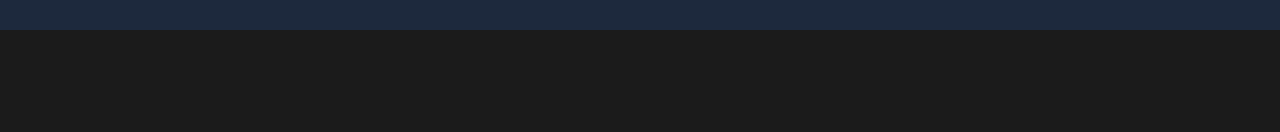
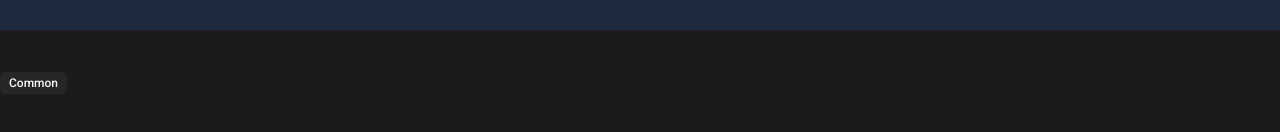
Before and after one commit to Mokalbari/sheet-happens, a Next.js app: page /en in a window 1280 px wide. Shown: the part 284-416 px from the top of the page. Built offline with nearby package versions, Linux system fonts and the light colour scheme.

Commit message:
add badge

```diff
--- a/src/app/[locale]/page.tsx
+++ b/src/app/[locale]/page.tsx
@@ -1,6 +1,7 @@
 import { CopyableText } from "@/components/molecules/copyable-text";
 import { MetricCard } from "@/components/molecules/metric-card";
 import { SectionHeader } from "@/components/molecules/section-header";
+import { Badge } from "@/components/ui/badge";
 import { getTranslations } from "next-intl/server";
 
 export default async function HomePage() {
@@ -23,6 +24,10 @@
       <div className="mt-10 bg-slate-800 p-8">
         <CopyableText text="sheet-happens/characters/1234567890" />
       </div>
+
+      <div className="mt-10">
+        <Badge>Common</Badge>
+      </div>
     </div>
   );
 }
--- /dev/null
+++ b/src/components/ui/badge.tsx
@@ -0,0 +1,46 @@
+import { Slot } from "@radix-ui/react-slot";
+import { cva, type VariantProps } from "class-variance-authority";
+import * as React from "react";
+
+import { cn } from "@/lib/utils";
+
+const badgeVariants = cva(
+  "inline-flex items-center justify-center rounded-sm border px-2 py-0.5 text-xs font-medium w-fit whitespace-nowrap shrink-0 [&>svg]:size-3 gap-1 [&>svg]:pointer-events-none focus-visible:border-ring focus-visible:ring-ring/50 focus-visible:ring-[3px] aria-invalid:ring-destructive/20 dark:aria-invalid:ring-destructive/40 aria-invalid:border-destructive transition-[color,box-shadow] overflow-hidden",
+  {
+    variants: {
+      variant: {
+        default:
+          "border-transparent bg-zinc-800 text-primary-foreground [a&]:hover:bg-zinc-700",
+        secondary:
+          "border-transparent bg-secondary text-secondary-foreground [a&]:hover:bg-secondary/90",
+        destructive:
+          "border-transparent bg-destructive text-white [a&]:hover:bg-destructive/90 focus-visible:ring-destructive/20 dark:focus-visible:ring-destructive/40 dark:bg-destructive/60",
+        outline:
+          "text-foreground [a&]:hover:bg-accent [a&]:hover:text-accent-foreground",
+      },
+    },
+    defaultVariants: {
+      variant: "default",
+    },
+  }
+);
+
+function Badge({
+  className,
+  variant,
+  asChild = false,
+  ...props
+}: React.ComponentProps<"span"> &
+  VariantProps<typeof badgeVariants> & { asChild?: boolean }) {
+  const Comp = asChild ? Slot : "span";
+
+  return (
+    <Comp
+      data-slot="badge"
+      className={cn(badgeVariants({ variant }), className)}
+      {...props}
+    />
+  );
+}
+
+export { Badge, badgeVariants };
```
